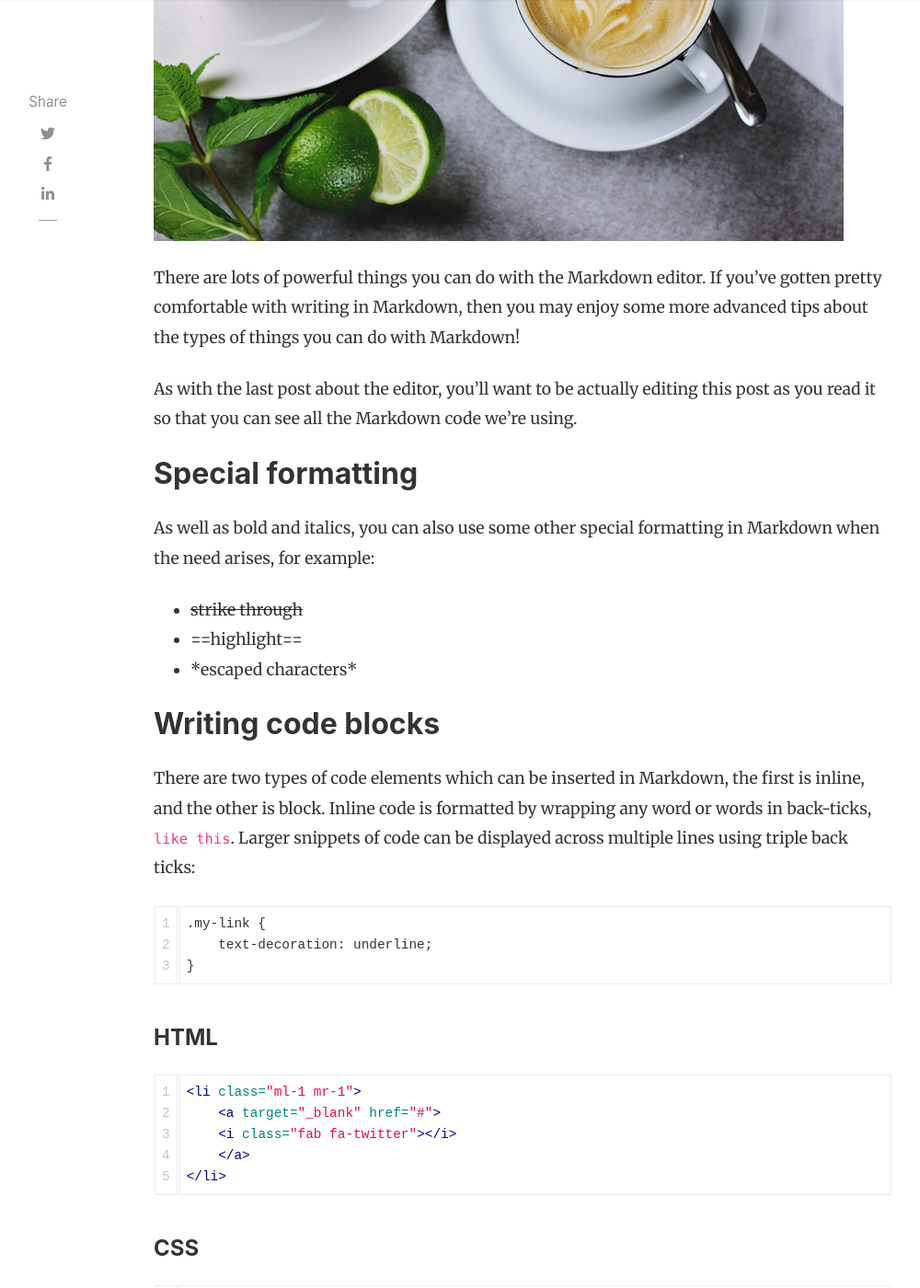
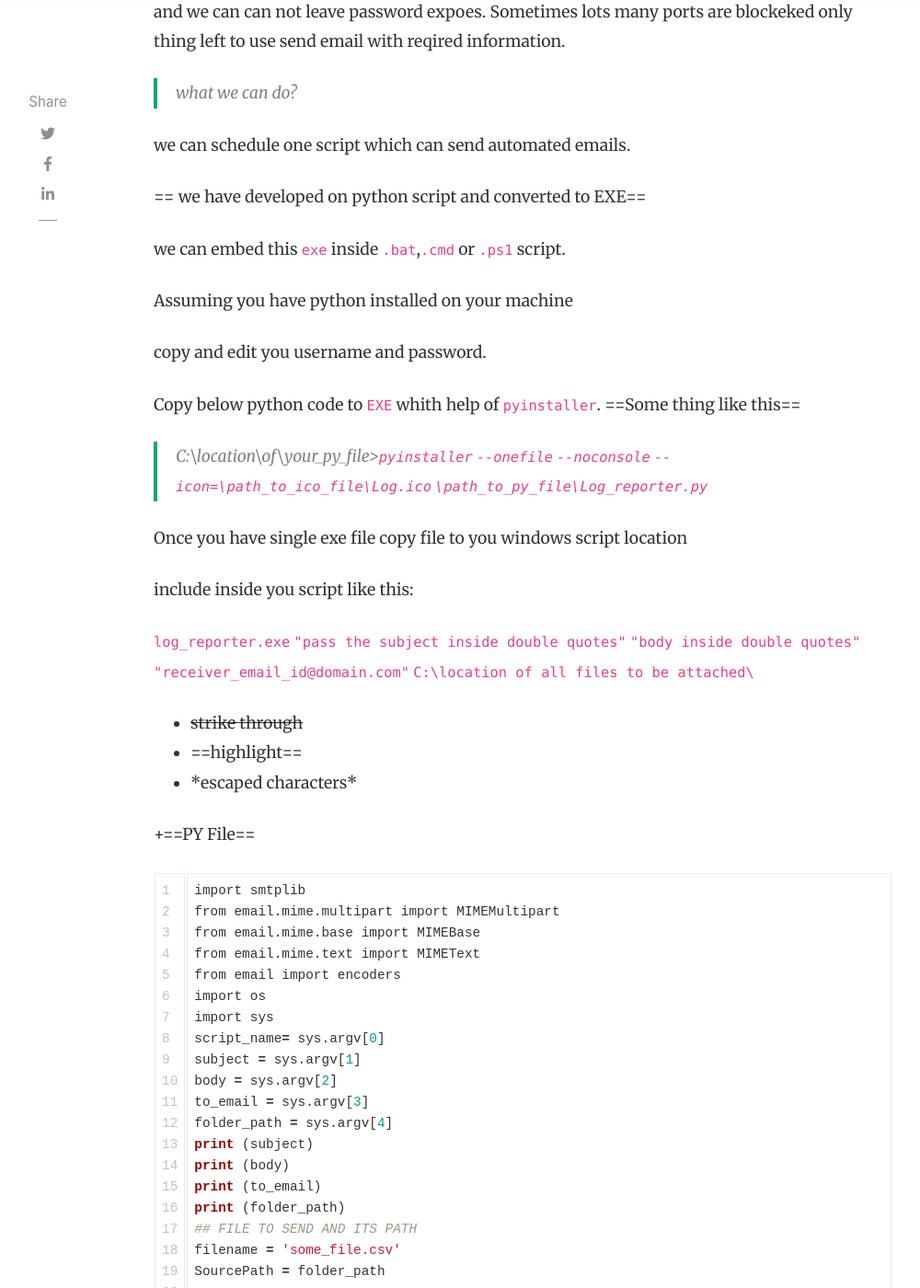
Before and after one commit to ashish-choudhari/weblog, a Jekyll site: the page built from _posts/2018-06-12-powerful-things-markdown-editor.md, in a window 1280 px wide and 1400 px high, scrolled down 701 px. Shown: the whole window at 92% size, without its empty margins (118-1118 px from the left). Built offline with Jekyll 4.4.1, drawn with Linux system fonts in a browser that asks for light colours; nearby versions of some CDN libraries; comment, search, counter and statistics services are not loaded; some of the changed text lies outside the part shown.

Commit message:
adding first post sendmail.exe

````diff
--- a/_posts/2018-06-12-powerful-things-markdown-editor.md
+++ b/_posts/2018-06-12-powerful-things-markdown-editor.md
@@ -1,104 +1,86 @@
 ---
 layout: post
-title:  "Powerful things you can do with the Markdown editor"
-author: sal
-categories: [ Jekyll, tutorial ]
+title:  "Creating sendmail.exe with python and password inside .EXE "
+author: ashish
+categories: [ Python, EXE ]
 image: assets/images/16.jpg
 ---
-There are lots of powerful things you can do with the Markdown editor. If you've gotten pretty comfortable with writing in Markdown, then you may enjoy some more advanced tips about the types of things you can do with Markdown!
+There are lots of powerful things you can do with the python.sometime we are in need to automate the things like sending email and sometimes it requires to have this script scheduled and we can can not leave password expoes.
+Sometimes lots many ports are blockeked only thing left to use send email with reqired information.
 
-As with the last post about the editor, you'll want to be actually editing this post as you read it so that you can see all the Markdown code we're using.
+>what we can do?
+
+we can schedule one script which can send automated emails.
+
+== we have developed on python script and converted to EXE==
+
+we can embed this `exe` inside `.bat`,`.cmd` or `.ps1` script.
+
+Assuming you have python installed on your machine
+
+copy and edit you username and password.
+
+Copy below python code to `EXE` whith help of `pyinstaller`.
+==Some thing like this==
+
+>C:\location\of\your_py_file>`pyinstaller` `--onefile` `--noconsole` `--icon=\path_to_ico_file\Log.ico` `\path_to_py_file\Log_reporter.py`
 
 
-## Special formatting
+Once you have single exe file copy file to you windows script location
 
-As well as bold and italics, you can also use some other special formatting in Markdown when the need arises, for example:
+include inside you script like this:
+
+`log_reporter.exe` `"pass the subject inside double quotes"` `"body inside double quotes"` `"receiver_email_id@domain.com"` `C:\location of all files to be attached\`
 
 + ~~strike through~~
 + ==highlight==
 + \*escaped characters\*
 
 
-## Writing code blocks
-
-There are two types of code elements which can be inserted in Markdown, the first is inline, and the other is block. Inline code is formatted by wrapping any word or words in back-ticks, `like this`. Larger snippets of code can be displayed across multiple lines using triple back ticks:
-
-```
-.my-link {
-    text-decoration: underline;
-}
-```
-
-#### HTML
-
-```html
-<li class="ml-1 mr-1">
-    <a target="_blank" href="#">
-    <i class="fab fa-twitter"></i>
-    </a>
-</li>
-```
-
-#### CSS
-
-```css
-.highlight .c {
-    color: #999988;
-    font-style: italic;
-}
-.highlight .err {
-    color: #a61717;
-    background-color: #e3d2d2;
-}
-```
-
-#### JS
-
-```js
-// alertbar later
-$(document).scroll(function () {
-    var y = $(this).scrollTop();
-    if (y > 280) {
-        $('.alertbar').fadeIn();
-    } else {
-        $('.alertbar').fadeOut();
-    }
-});
-```
-
-#### Python
++==PY File==
 
 ```python
-print("Hello World")
+import smtplib
+from email.mime.multipart import MIMEMultipart
+from email.mime.base import MIMEBase
+from email.mime.text import MIMEText
+from email import encoders
+import os
+import sys
+script_name= sys.argv[0]
+subject = sys.argv[1]
+body = sys.argv[2]
+to_email = sys.argv[3]
+folder_path = sys.argv[4]
+print (subject)
+print (body)
+print (to_email)
+print (folder_path)
+## FILE TO SEND AND ITS PATH
+filename = 'some_file.csv'
+SourcePath = folder_path
+
+msg = MIMEMultipart()
+msg['From'] = 'user@company.com'
+msg['To'] = to_email
+msg['Subject'] = subject
+#body = 'Body of the message goes in here'
+msg.attach(MIMEText(body, 'plain'))
+
+## ATTACHMENT PART OF THE CODE IS HERE
+for file in os.listdir(SourcePath):
+    attachment = open(os.path.join(SourcePath,file), 'rb')
+    part = MIMEBase('application', "octet-stream")
+    part.set_payload((attachment).read())
+    encoders.encode_base64(part)
+    part.add_header('Content-Disposition', "attachment; filename= %s" % file)
+    msg.attach(part)
+
+server = smtplib.SMTP('smtp.office365.com', 587)  ### put your relevant SMTP here
+server.ehlo()
+server.starttls()
+server.ehlo()
+server.login('user@company.com', 'Password@1')  ### if applicable
+server.send_message(msg)
+server.quit()
 ```
-
-#### Ruby
-
-```ruby
-require 'redcarpet'
-markdown = Redcarpet.new("Hello World!")
-puts markdown.to_html
-```
-
-#### C
-
-```c
-printf("Hello World");
-```
-
-
-
-
-![walking]({{ site.baseurl }}/assets/images/8.jpg)
-
-## Reference lists
-
-The quick brown jumped over the lazy.
-
-Another way to insert links in markdown is using reference lists. You might want to use this style of linking to cite reference material in a Wikipedia-style. All of the links are listed at the end of the document, so you can maintain full separation between content and its source or reference.
-
-## Full HTML
-
-Perhaps the best part of Markdown is that you're never limited to just Markdown. You can write HTML directly in the Markdown editor and it will just work as HTML usually does. No limits! Here's a standard YouTube embed code as an example:
-
-<p><iframe style="width:100%;" height="315" src="https://www.youtube.com/embed/Cniqsc9QfDo?rel=0&amp;showinfo=0" frameborder="0" allowfullscreen></iframe></p>
````
Also changed, not shown: assets/images/16.jpg.
